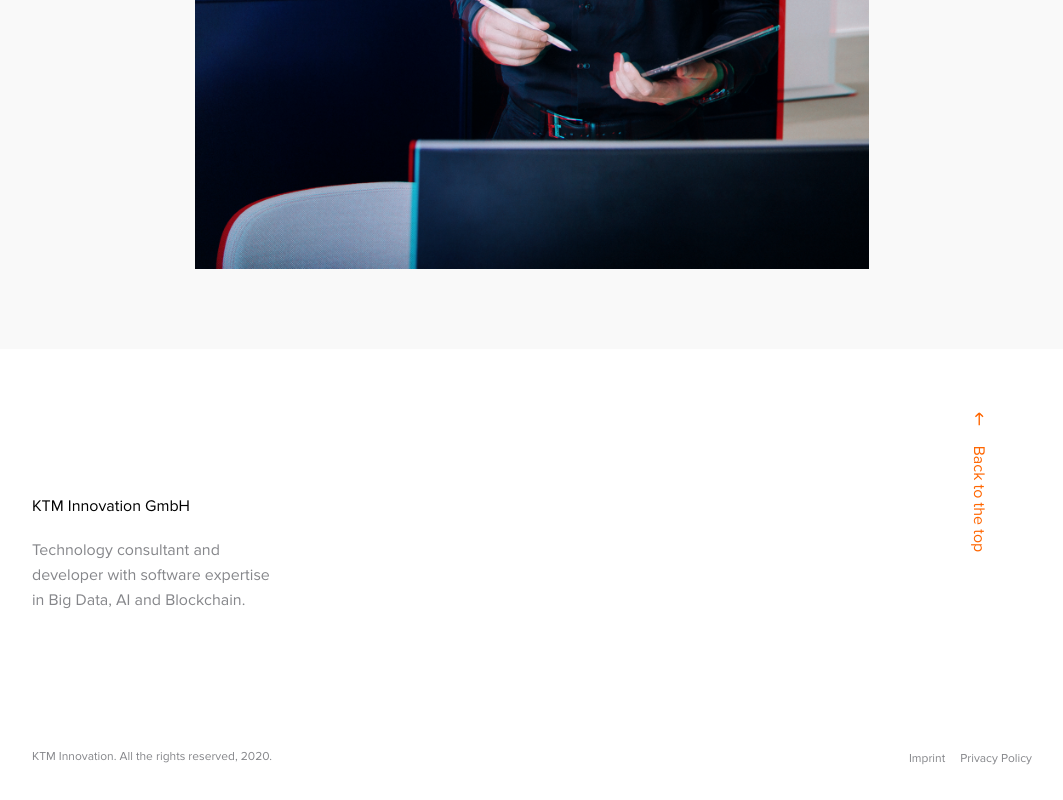
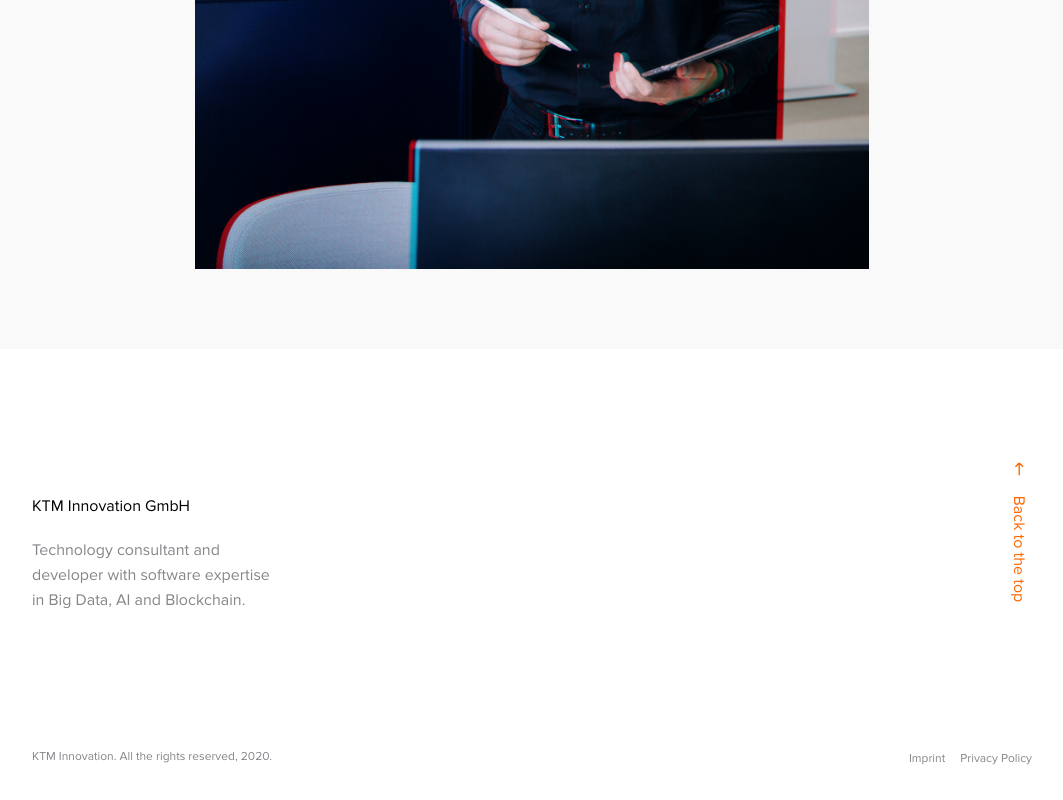
Before and after one commit to TatyanaShevchenko/lx-media-test, a Next.js app: page / in a window 1280 px wide. Shown: the part 2788-3588 px from the top of the page, without its empty margins (108-1171 px from the left). Built offline with nearby package versions, Linux system fonts and the light colour scheme; a web font is replaced by a local one.

Commit message:
fix(to-top button): fixed button position

```diff
--- a/components/arrow-link/ArrowLink.jsx
+++ b/components/arrow-link/ArrowLink.jsx
@@ -25,7 +25,7 @@ export const ArrowLink = ({ position, scroll, children }) => {
                     {children}
                 </a>
             )}
-            {/* if scroll is not in props, render usual a */}
+            {/* if scroll is not in props, render usual a цшер ркуа */}
             {!scroll && (
                 <a
                     href="#"
--- a/components/footer/index.module.scss
+++ b/components/footer/index.module.scss
@@ -9,6 +9,7 @@
         display: flex;
         justify-content: space-between;
         height: 260px;
+        position: relative;
     }
 
     &__text {
@@ -28,7 +29,8 @@
 
     &__rotate {
         position: absolute;
-        right: 140px;
+        top: 50px;
+        right: -40px;
         transform: rotate(90deg);
     }
 
```
